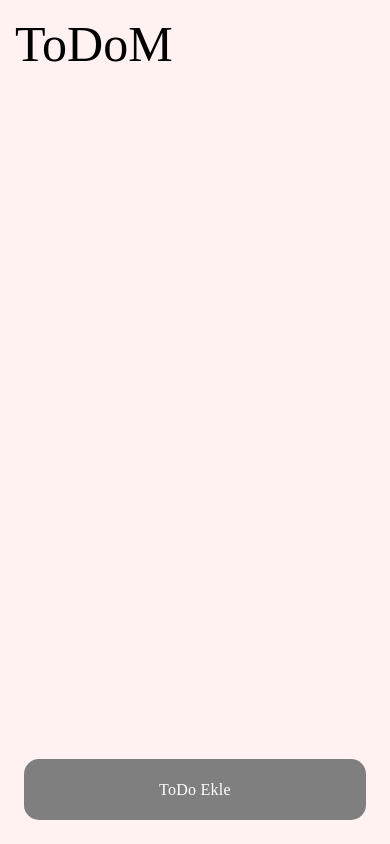
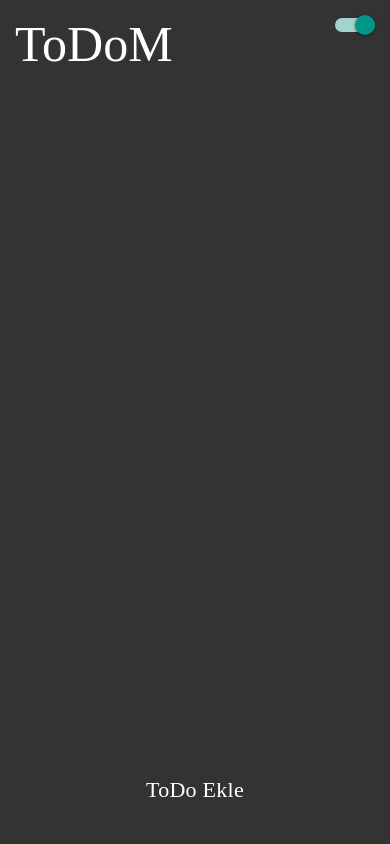
Before and after one commit to senabalioglu/todom-app, a React Native app: screen / in a window 390 px wide. Built offline with nearby package versions, Linux system fonts and the light colour scheme.

Commit message:
Light/Dark mode
Uygulamaya aydınlık/karanlık tema ayarı eklendi

```diff
--- a/src/App.js
+++ b/src/App.js
@@ -14,8 +14,15 @@ import Modal from 'react-native-modal';
 import ModalView from './components/ModalView/ModalView';
 import AsyncStorage from '@react-native-async-storage/async-storage';
 import EditModalView from './components/EditModalView/EditModalView';
+import { darkTheme, lightTheme } from '../theme';
+import { useColorScheme } from 'react-native';
+import { Switch } from 'react-native';
 
 function App() {
+
+  const [isDarkMode, setIsDarkMode] = useState(true);
+  const theme = isDarkMode ? darkTheme : lightTheme;
+
   const [modalVisible, setModalVisible] = useState(false);
   const [editModalVisible, setEditModalVisible] = useState(false);
   const [todo, setTodo] = useState('');
@@ -71,14 +78,21 @@ function App() {
   };
 
   return (
-    <SafeAreaView style={styles.mainBackground}>
-      <Text style={{ fontFamily: 'RobotoSlab-Bold', fontSize: 50 , margin: 15}}>ToDoM</Text>
+    <SafeAreaView style={[styles.mainBackground, {backgroundColor: theme.background}]}>
+      <View style={{flexDirection: 'row', justifyContent: 'space-between', margin: 15}} >
+      <Text style={{ fontFamily: 'RobotoSlab-Bold', fontSize: 50 , color: theme.main_text}}>ToDoM</Text>
+      <Switch value={isDarkMode} onValueChange={(value) => setIsDarkMode(value)} />
+      </View>
       <ScrollView>
         <FlatList
           data={todoList}
           keyExtractor={index => index.toString()}
           renderItem={({item, index}) => (
             <ToDoCard
+              toDoTextTheme={theme.text}
+              iconTheme={theme.icon}
+              checkBoxTrueTheme={theme.check_box_true}
+              checkBoxFalseTheme={theme.check_box_false}
               onEditToDo={() => openEditModal(item, index)}
               onDeleteToDo={() => deleteToDo(item)}
               toggleVisible={toggleModalVisible}
@@ -88,7 +102,7 @@ function App() {
           scrollEnabled={false}
         />
       </ScrollView>
-      <Button buttonText={'ToDo Ekle'} onButtonPress={toggleModalVisible} />
+      <Button toDoButtonText={theme.button_text} buttonText={'ToDo Ekle'} onButtonPress={toggleModalVisible} />
       <Modal isVisible={modalVisible} onBackdropPress={toggleModalVisible} >
         <ModalView
           list={todoList}
@@ -112,7 +126,7 @@ function App() {
 const styles = StyleSheet.create({
   mainBackground: {
     flex: 1,
-    backgroundColor: '#FFF2F1',
+    //backgroundColor: 'white',
   },
   mainText: {
     fontSize: 40,
--- a/src/components/Button/Button.js
+++ b/src/components/Button/Button.js
@@ -2,10 +2,10 @@ import React from "react";
 import { View, Text, TouchableOpacity } from "react-native";
 import styles from "./Button.styles";
 
-const Button = ({onButtonPress, buttonText}) => {
+const Button = ({onButtonPress, buttonText, toDoButtonText}) => {
     return (
-        <TouchableOpacity style={styles.button} onPress={onButtonPress} >
-            <Text style={styles.text} >{buttonText}</Text>
+        <TouchableOpacity style={[styles.button]} onPress={onButtonPress} >
+            <Text style={[styles.text , {color: toDoButtonText}]} >{buttonText}</Text>
         </TouchableOpacity>
     );
 };
--- a/src/components/Button/Button.styles.js
+++ b/src/components/Button/Button.styles.js
@@ -4,17 +4,17 @@ export default StyleSheet.create({
     button: {
         alignItems: "center",
         justifyContent: "center",
-        padding: 20,
+        paddingBottom: 20,
         borderRadius: 15,
         //elevation: 3,
-        backgroundColor: "#7f7f7f",
+        //backgroundColor: "#7f7f7f",
         margin: 24,
     },
     text: {
         fontFamily: 'RobotoSlab-Bold',
-        fontSize: 16,
+        fontSize: 22,
         lineHeight: 21,
         letterSpacing: 0.25,
-        color: "white",
+        //color: "white",
     },
 });
--- a/src/components/ToDoCard/ToDoCard.js
+++ b/src/components/ToDoCard/ToDoCard.js
@@ -5,36 +5,52 @@ import Icon from 'react-native-vector-icons/Ionicons';
 import AsyncStorage from '@react-native-async-storage/async-storage';
 import CheckBox from '@react-native-community/checkbox';
 
-const ToDoCard = ({toDoText, onDeleteToDo, onEditToDo}) => {
-
-  const[selected, setSelected] = useState(false);
+const ToDoCard = ({
+  toDoText,
+  onDeleteToDo,
+  onEditToDo,
+  toDoTextTheme,
+  iconTheme,
+  checkBoxTrueTheme,
+  checkBoxFalseTheme,
+}) => {
+  const [selected, setSelected] = useState(false);
 
   const toggleSelected = () => {
     setSelected(!selected);
-  }
-
-  const isSelectedStyle = {
-    textDecorationLine: selected ? 'line-through' : 'none',
-    fontFamily: 'RobotoSlab-Regular',
-    fontSize: 20,
-    marginLeft: 15,
-    color: '#7f7f7f',
   };
 
   return (
     <View style={styles.card}>
       <CheckBox
-      value = {selected}
-      onValueChange={toggleSelected}
+        tintColors={{
+          true: checkBoxTrueTheme, // seçili (checked)
+          false: checkBoxFalseTheme, // seçili değil (unchecked)
+        }}
+        value={selected}
+        onValueChange={toggleSelected}
       />
-      <Text style={isSelectedStyle}>{toDoText}</Text>
+      <Text
+        style={[
+          styles.todo_text,
+          {
+            textDecorationLine: selected ? 'line-through' : 'none',
+            color: toDoTextTheme,
+          },
+        ]}>
+        {toDoText}
+      </Text>
       <View style={styles.inner_container}>
         <TouchableOpacity onPress={onEditToDo}>
-          <Icon style={styles.icon} name="pencil" size={25} color="#7f7f7f" />
+          <Icon
+            style={{marginRight: 10, color: iconTheme}}
+            name="pencil"
+            size={25}
+          />
         </TouchableOpacity>
 
         <TouchableOpacity onPress={onDeleteToDo}>
-          <Icon style={styles.icon} name="trash" size={25} color="#7f7f7f" />
+          <Icon style={{color: iconTheme}} name="trash" size={25} />
         </TouchableOpacity>
       </View>
     </View>
--- a/src/components/ToDoCard/ToDoCard.styles.js
+++ b/src/components/ToDoCard/ToDoCard.styles.js
@@ -9,18 +9,16 @@ export default StyleSheet.create({
     alignItems: 'center',
     padding: 10,
   },
-  card_text:{
-    fontFamily: 'RobotoSlab-Regular',
-    fontSize: 20,
-    marginLeft: 15,
-    color: 'white',
-  },
   inner_container: {
     flexDirection: 'row',
     position: 'absolute',
     right: 15,
   },
-  icon: {
-    marginRight: 10,
+
+  todo_text: {
+    fontFamily: 'RobotoSlab-Regular',
+    fontSize: 20,
+    marginLeft: 15,
+    //color: '#7f7f7f', // bu sabit kalacaksa burada olur
   },
 });
--- /dev/null
+++ b/theme.js
@@ -0,0 +1,37 @@
+export const lightTheme = {
+  background: '#FFF2F1',
+  button_text: 'black',
+  main_text: 'black',
+  text: '#333333',
+  icon: '#333333',
+  check_box_true: 'gray',
+  check_box_false: '#333333',
+};
+
+export const darkTheme = {
+  background: '#333333',
+  button_text: 'white',
+  main_text: 'white',
+  text: '#FFF2F1',
+  icon: '#FFF2F1',
+  check_box_true: 'white',
+  check_box_false: 'white',
+};
+
+/*
+main_text,
+
+text,
+
+background = backgroundColor: '#FFF2F1',
+
+button = backgroundColor: "#7f7f7f", (artık yok kek)
+
+button_text: color: ‘white’
+
+modal_container: backgroundColor: 'white',
+
+todo_text_color: color: '#7f7f7f',
+
+icon: color: '#7f7f7f',
+*/
```
